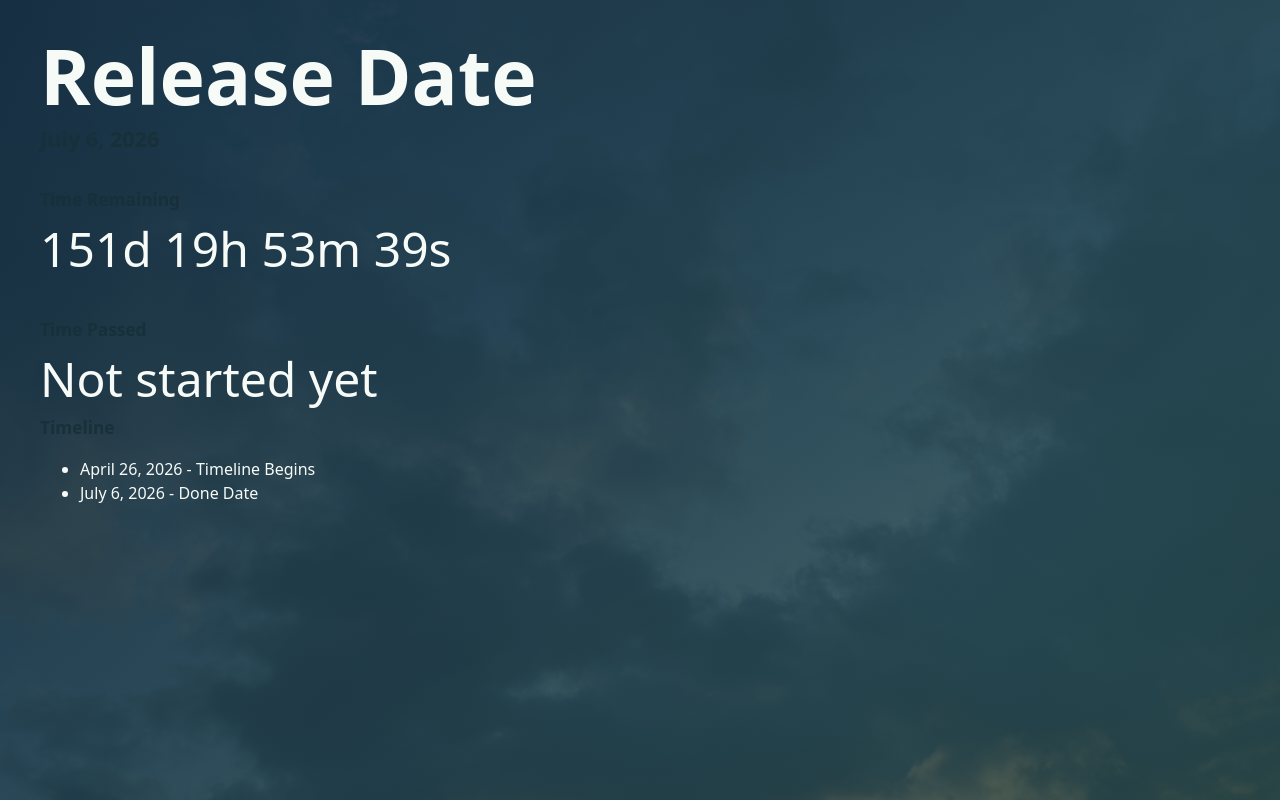
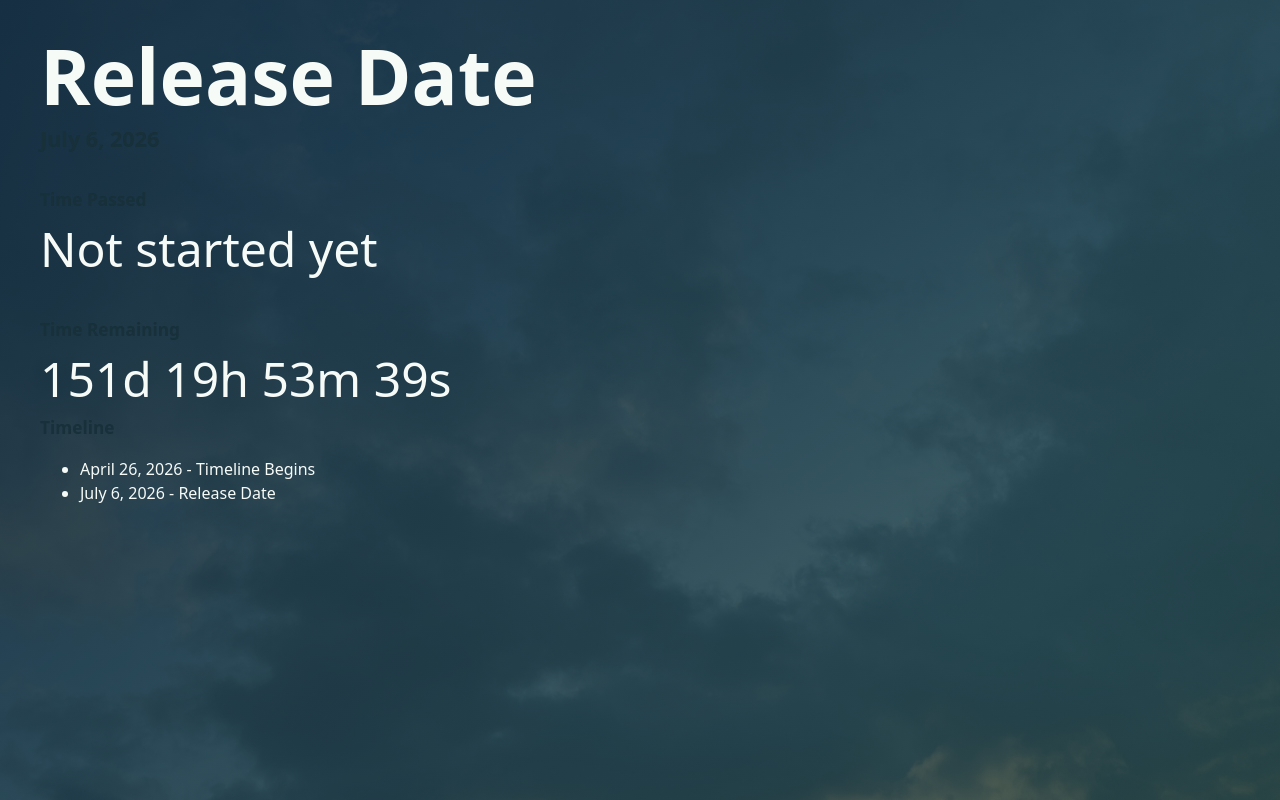
Before and after one commit to btmunger/brianmunger-site, a React (Vite) app: page /countdown in a window 1280 px wide. Built offline with nearby package versions, Linux system fonts and the light colour scheme.

Commit message:
reverse time rem and time passed order

```diff
--- a/src/countdown.tsx
+++ b/src/countdown.tsx
@@ -47,25 +47,25 @@ export default function Countdown() {
     return () => clearInterval(interval);
   }, []);
 
-  return (
+    return (
     <main className="dashboard-shell">
       <h1>Release Date</h1>
       <h2>July 6, 2026</h2>
+
+      <div style={{ marginTop: "2rem" }}>
+        <h3>Time Passed</h3>
+        <div style={{ fontSize: "3rem" }}>{timePassed}</div>
+      </div>
 
       <div style={{ marginTop: "2rem" }}>
         <h3>Time Remaining</h3>
         <div style={{ fontSize: "3rem" }}>{timeLeft}</div>
       </div>
 
-      <div style={{ marginTop: "2rem" }}>
-        <h3>Time Passed</h3>
-        <div style={{ fontSize: "3rem" }}>{timePassed}</div>
-      </div>
-
       <h3>Timeline</h3>
       <ul>
         <li>April 26, 2026 - Timeline Begins</li>
-        <li>July 6, 2026 - Done Date</li>
+        <li>July 6, 2026 - Release Date</li>
       </ul>
     </main>
   );
```
